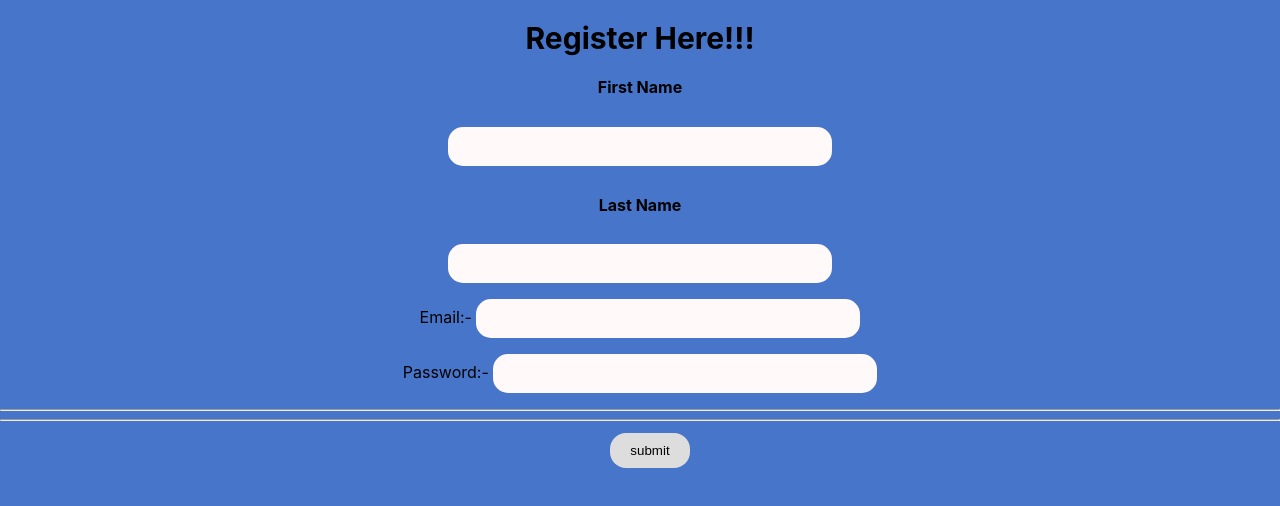
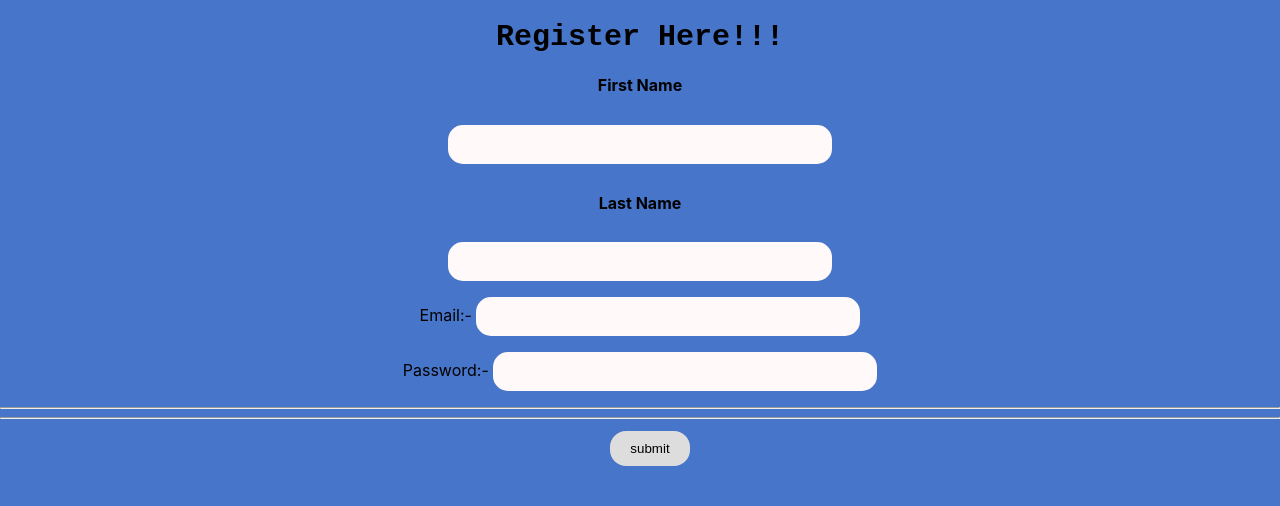
Before and after one commit to SandaliTharuki/write-to-us, a React (Create React App) app: page / in a window 1280 px wide. Shown: the top 506 px of the page. Built offline with nearby package versions, Linux system fonts and the light colour scheme.

Commit message:
font family changed in main heading of Reguster form

```diff
--- a/src/Components/CSS/Register.css
+++ b/src/Components/CSS/Register.css
@@ -5,6 +5,7 @@ body{
   h1{
     font-size: 30px;
     font-weight: bold;
+    font-family: 'Courier New';
   }
 
   input[type=text] {
```
